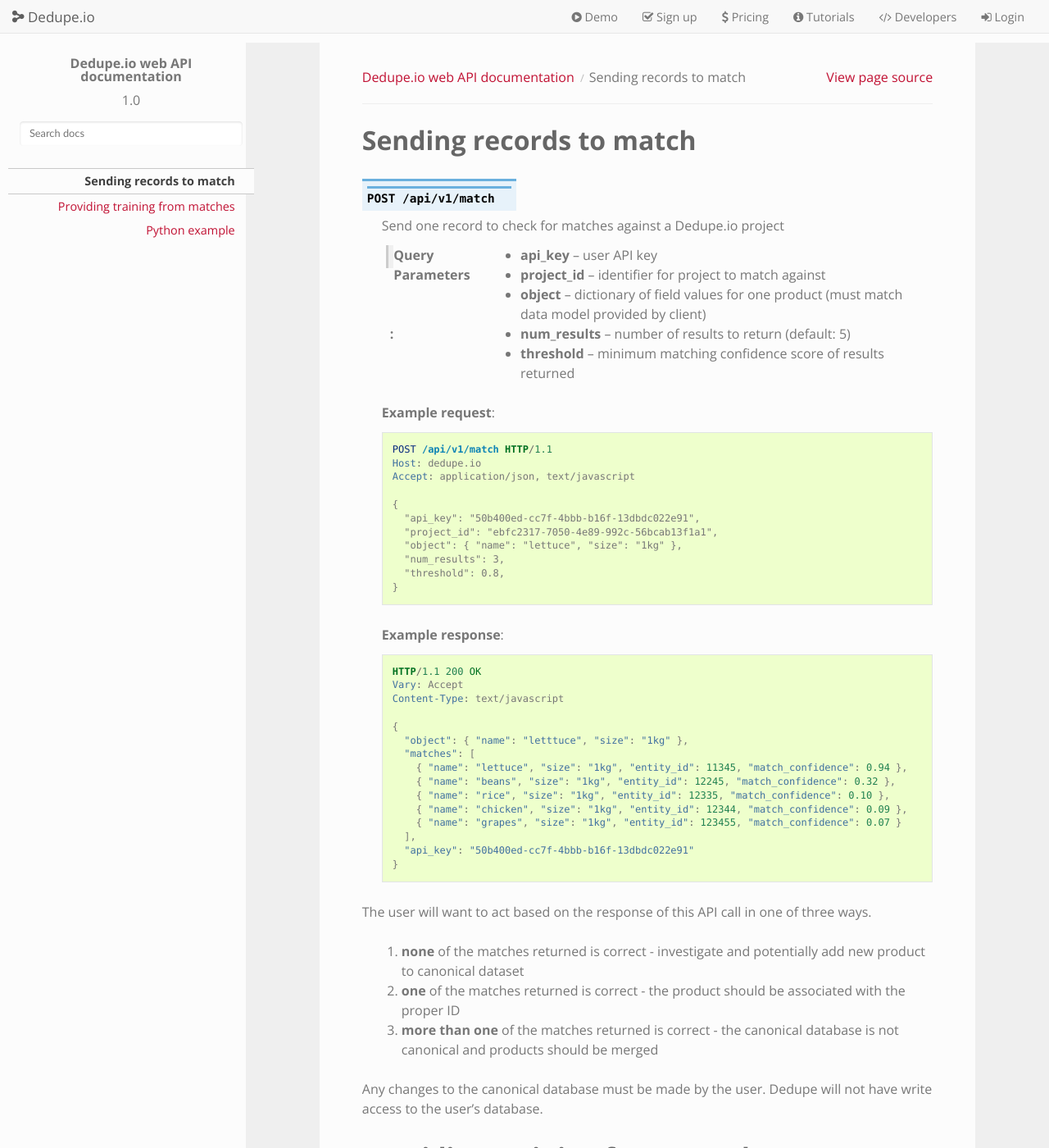
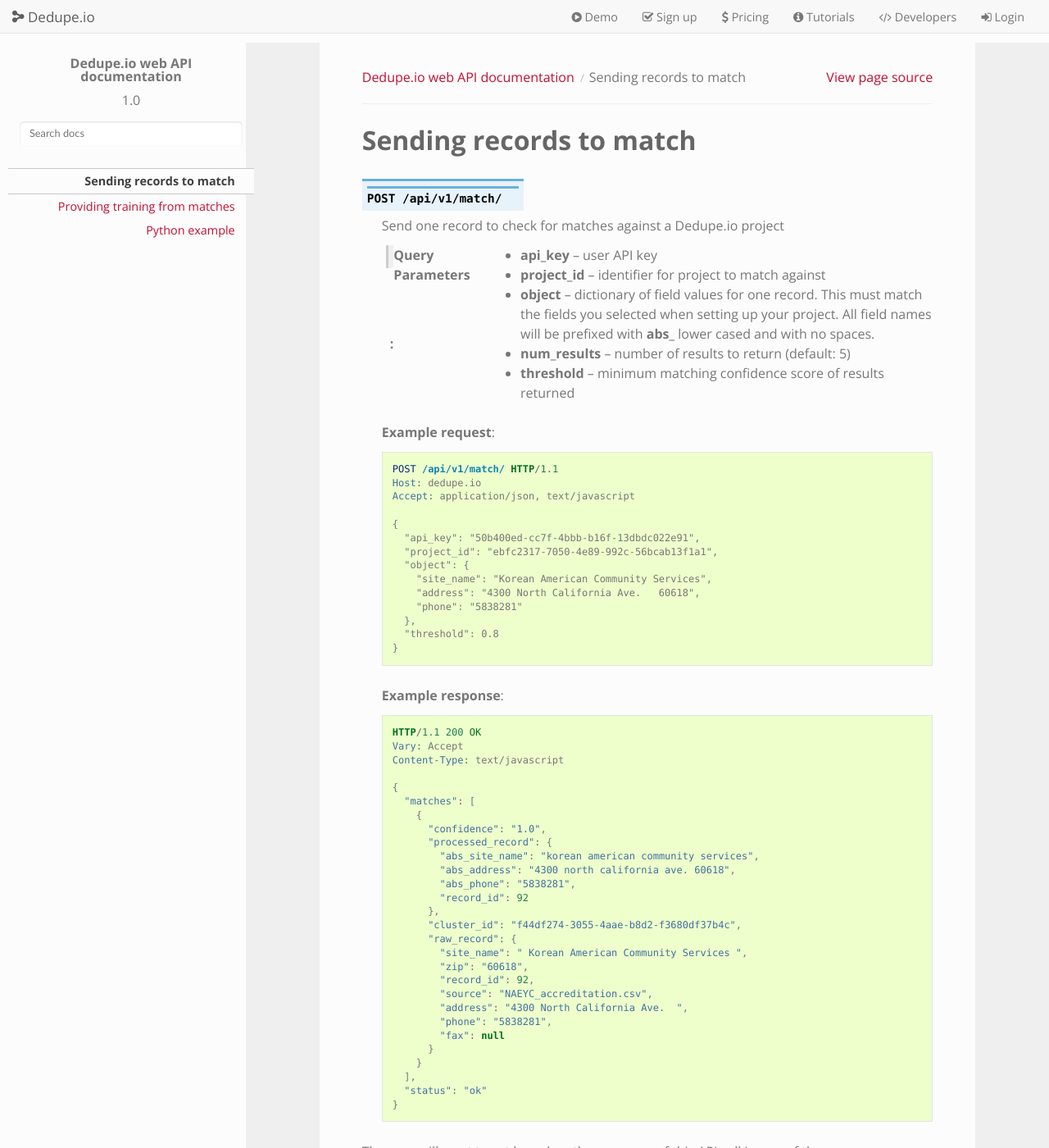
Before and after one commit to dedupeio/dedupeio-web-api-docs, a Sphinx documentation site: the page built from docs/Endpoints.rst, in a window 1280 px wide and 1400 px high. Shown: the whole window at 82% size. Built offline with Sphinx 7.4.7 and the Read the Docs theme 2.0.0, drawn with Linux system fonts in a browser that asks for light colours; some of the changed text lies outside the part shown.

Commit message:
updated docs to reflect recent API updates

```diff
--- a/docs/Endpoints.rst
+++ b/docs/Endpoints.rst
@@ -1,13 +1,13 @@
 Sending records to match
 ========================
 
-.. http:post:: /api/v1/match
+.. http:post:: /api/v1/match/
 
    Send one record to check for matches against a Dedupe.io project
 
    :query api_key: user API key
    :query project_id: identifier for project to match against
-   :query object: dictionary of field values for one product (must match data model provided by client)
+   :query object: dictionary of field values for one record. This must match the fields you selected when setting up your project. All field names will be prefixed with **abs_** lower cased and with no spaces.
    :query num_results: number of results to return (default: 5)
    :query threshold: minimum matching confidence score of results returned
 
@@ -15,16 +15,19 @@
 
    .. sourcecode:: http
 
-      POST /api/v1/match HTTP/1.1
+      POST /api/v1/match/ HTTP/1.1
       Host: dedupe.io
       Accept: application/json, text/javascript
 
       {
         "api_key": "50b400ed-cc7f-4bbb-b16f-13dbdc022e91",
         "project_id": "ebfc2317-7050-4e89-992c-56bcab13f1a1",
-        "object": { "name": "lettuce", "size": "1kg" },
-        "num_results": 3,
-        "threshold": 0.8,
+        "object": {
+          "site_name": "Korean American Community Services",
+          "address": "4300 North California Ave.   60618",
+          "phone": "5838281"
+        },
+        "threshold": 0.8
       }
 
    **Example response**:
@@ -36,15 +39,28 @@
       Content-Type: text/javascript
 
       {
-        "object": { "name": "letttuce", "size": "1kg" },
         "matches": [
-          { "name": "lettuce", "size": "1kg", "entity_id": 11345, "match_confidence": 0.94 },
-          { "name": "beans", "size": "1kg", "entity_id": 12245, "match_confidence": 0.32 },
-          { "name": "rice", "size": "1kg", "entity_id": 12335, "match_confidence": 0.10 },
-          { "name": "chicken", "size": "1kg", "entity_id": 12344, "match_confidence": 0.09 },
-          { "name": "grapes", "size": "1kg", "entity_id": 123455, "match_confidence": 0.07 }
+          {
+            "confidence": "1.0",
+            "processed_record": {
+              "abs_site_name": "korean american community services",
+              "abs_address": "4300 north california ave. 60618",
+              "abs_phone": "5838281",
+              "record_id": 92
+            },
+            "cluster_id": "f44df274-3055-4aae-b8d2-f3680df37b4c",
+            "raw_record": {
+              "site_name": " Korean American Community Services ",
+              "zip": "60618",
+              "record_id": 92,
+              "source": "NAEYC_accreditation.csv",
+              "address": "4300 North California Ave.  ",
+              "phone": "5838281",
+              "fax": null
+            }
+          }
         ],
-        "api_key": "50b400ed-cc7f-4bbb-b16f-13dbdc022e91"
+        "status": "ok"
       }
 
 
@@ -61,7 +77,7 @@
 Providing training from matches
 ===============================
 
-.. http:post:: /api/v1/train
+.. http:post:: /api/v1/train/
 
    Send a tagged record to a Dedupe.io project for training.
 
@@ -76,7 +92,7 @@
 
    .. sourcecode:: http
 
-      POST /api/v1/train HTTP/1.1
+      POST /api/v1/train/ HTTP/1.1
       Host: dedupe.io
       Accept: application/json, text/javascript
 
```
